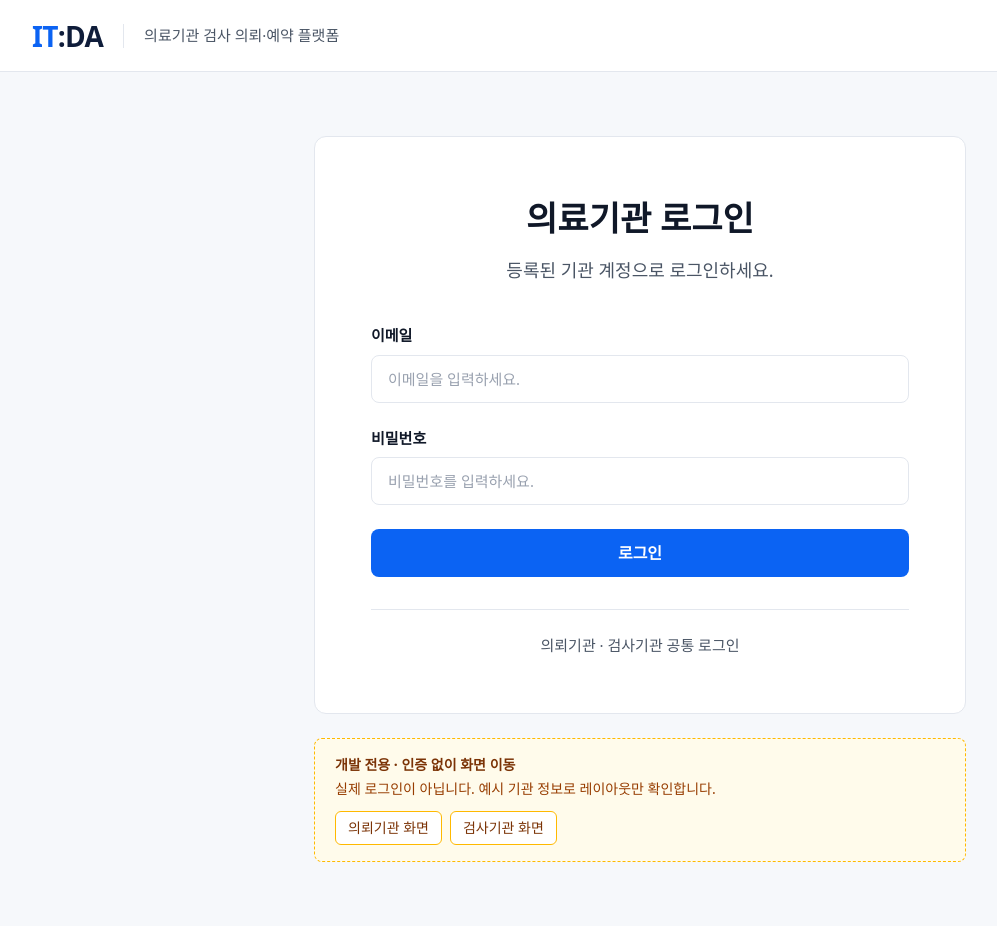
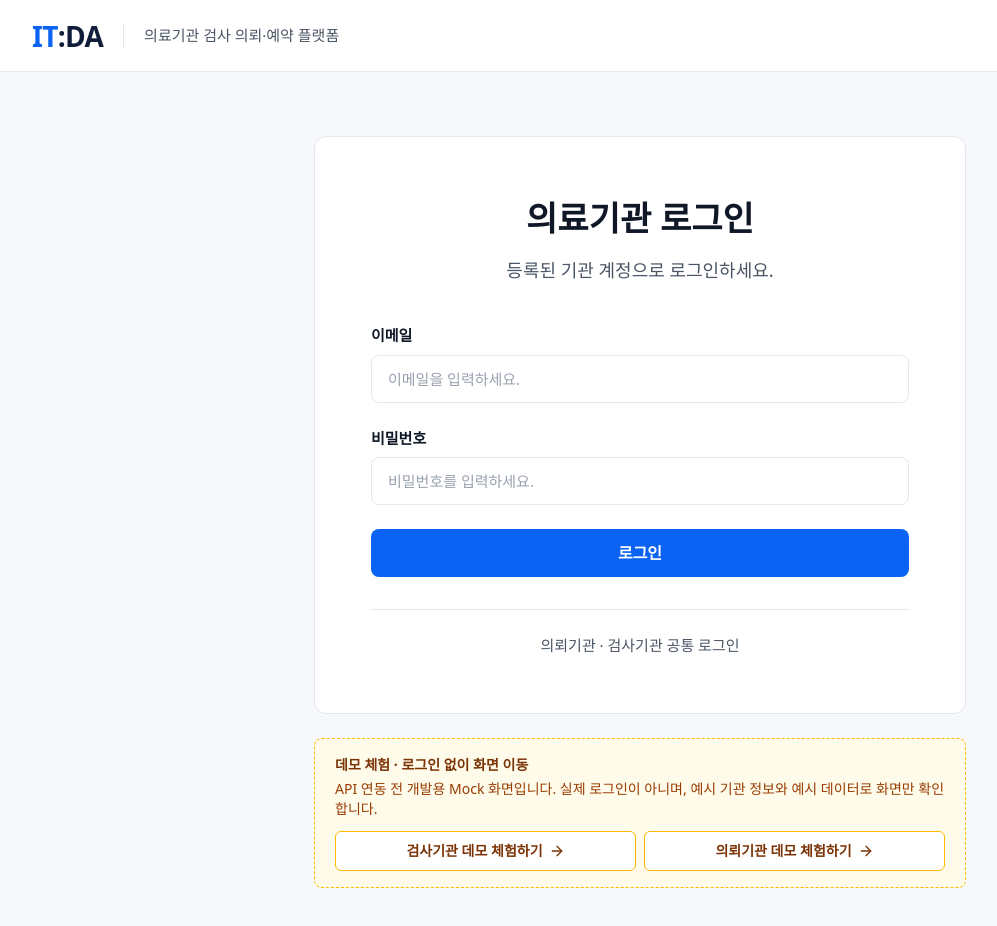
Before and after one commit to HEALO-WORLD/HEALO-WORLD-ITDA-frontend, a Next.js app: page /login in a window 1280 px wide. Shown: the top 926 px of the page, without its empty margins (0-997 px from the left). Built offline with nearby package versions, Linux system fonts and the light colour scheme.

Commit message:
feat: 배포 환경에서 데모 화면 이동 기능 지원

```diff
--- a/src/components/dev/DevRoleShortcuts.tsx
+++ b/src/components/dev/DevRoleShortcuts.tsx
@@ -1,36 +1,48 @@
+import { ArrowRight } from "lucide-react";
 import Link from "next/link";
 
-import { HOME_ROUTE_BY_ROLE } from "@/constants/navigation";
-
 /**
- * ⚠️ 개발 전용 화면 이동 바로가기 (실제 인증 아님)
+ * ⚠️ 데모 체험 바로가기 (실제 인증 아님)
  *
- * 로그인 API 연동 전, 역할별 화면을 확인하기 위한 링크다.
- * `next dev`(NODE_ENV=development)에서만 렌더링되며 프로덕션 빌드에는 표시되지 않는다.
+ * 로그인 API 연동 전, 팀원이 역할별 Mock 화면을 확인하기 위한 링크다. 인증·세션을 만들지 않고 화면만 이동한다.
+ * - 개발 환경(`next dev`, NODE_ENV=development): 항상 표시
+ * - 배포 환경: NEXT_PUBLIC_ENABLE_DEMO_SHORTCUTS=true일 때만 표시
+ *   (NEXT_PUBLIC_ 값은 빌드 시점에 들어가므로 값을 바꾸면 다시 배포해야 반영된다)
  * 인증 연동 후 제거한다.
  */
+const IS_DEMO_SHORTCUTS_ENABLED =
+  process.env.NODE_ENV === "development" || process.env.NEXT_PUBLIC_ENABLE_DEMO_SHORTCUTS === "true";
+
+const DEMO_LINKS = [
+  { href: "/examining/equipment", label: "검사기관 데모 체험하기" },
+  { href: "/referring/slots", label: "의뢰기관 데모 체험하기" },
+] as const;
+
 export default function DevRoleShortcuts() {
-  if (process.env.NODE_ENV !== "development") return null;
+  if (!IS_DEMO_SHORTCUTS_ENABLED) return null;
 
   return (
-    <aside className="mt-6 w-full max-w-[652px] rounded-lg border border-dashed border-amber-400 bg-amber-50 px-5 py-4 text-sm text-amber-900">
-      <p className="font-bold">개발 전용 · 인증 없이 화면 이동</p>
+    <aside
+      aria-labelledby="demo-shortcuts-title"
+      className="mt-6 w-full max-w-[652px] rounded-lg border border-dashed border-amber-400 bg-amber-50 px-5 py-4 text-sm text-amber-900"
+    >
+      <p id="demo-shortcuts-title" className="font-bold">
+        데모 체험 · 로그인 없이 화면 이동
+      </p>
       <p className="mt-1 text-amber-800">
-        실제 로그인이 아닙니다. 예시 기관 정보로 레이아웃만 확인합니다.
+        API 연동 전 개발용 Mock 화면입니다. 실제 로그인이 아니며, 예시 기관 정보와 예시 데이터로 화면만 확인합니다.
       </p>
-      <div className="mt-3 flex gap-2">
-        <Link
-          href={HOME_ROUTE_BY_ROLE.REFERRING}
-          className="rounded-md border border-amber-400 bg-white px-3 py-1.5 font-medium hover:bg-amber-100"
-        >
-          의뢰기관 화면
-        </Link>
-        <Link
-          href={HOME_ROUTE_BY_ROLE.EXAMINING}
-          className="rounded-md border border-amber-400 bg-white px-3 py-1.5 font-medium hover:bg-amber-100"
-        >
-          검사기관 화면
-        </Link>
+      <div className="mt-3 flex flex-col gap-2 sm:flex-row">
+        {DEMO_LINKS.map(({ href, label }) => (
+          <Link
+            key={href}
+            href={href}
+            className="inline-flex h-10 flex-1 items-center justify-center gap-1.5 rounded-md border border-amber-400 bg-white px-3 font-semibold hover:bg-amber-100 focus-visible:outline-2 focus-visible:outline-offset-2 focus-visible:outline-amber-600"
+          >
+            {label}
+            <ArrowRight className="size-4" aria-hidden="true" />
+          </Link>
+        ))}
       </div>
     </aside>
   );
```
